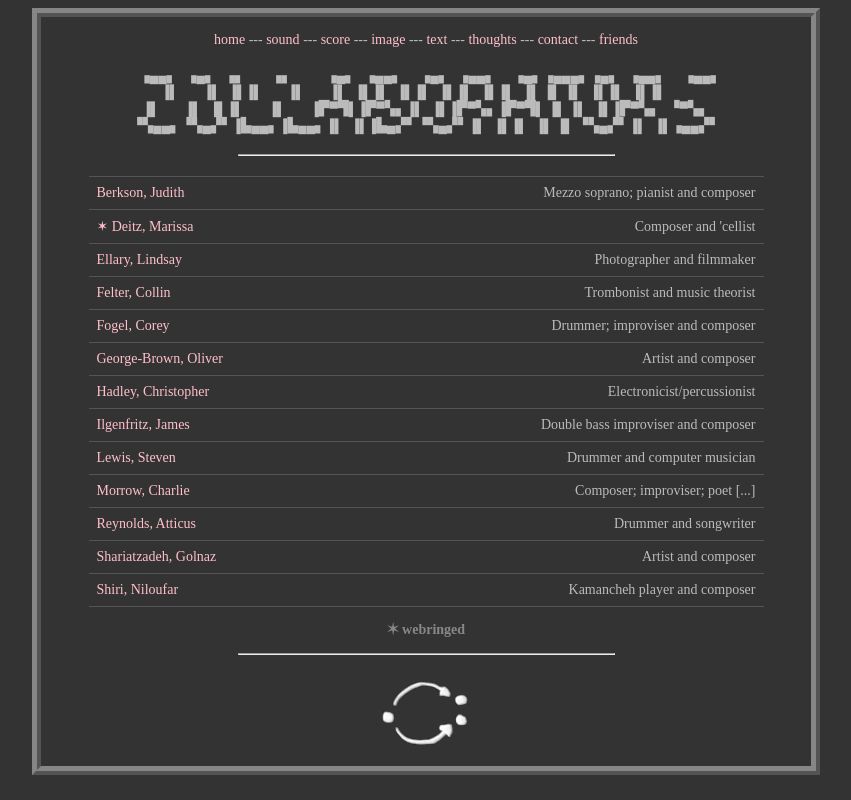
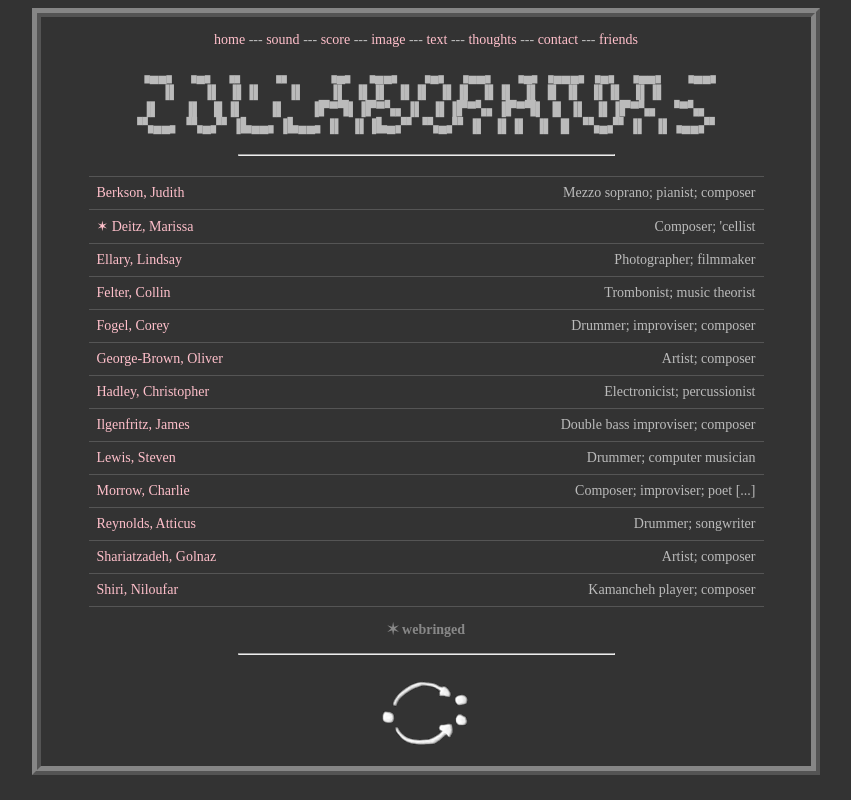
Before and after one commit to isaacotto/isaac-personal, an Eleventy site: page friends.html in a window 1280 px wide. Shown: the whole page, without its empty margins (214-1065 px from the left). Built offline with nearby package versions, Linux system fonts and the light colour scheme; Eleventy itself is replaced by a stand-in of ours; files that its build step writes are made by us from their sources; files whose address does not match are found by name; a web font is replaced by a local one.

Commit message:
merged with bedroom computer changes...

```diff
--- a/friends.html
+++ b/friends.html
@@ -46,47 +46,47 @@
     <tr>
         <td><a href="https://judithberkson.info/bio">Berkson, Judith</a></td>
         <td></td>
-        <td>Mezzo soprano; pianist and composer</td>
+        <td>Mezzo soprano; pianist; composer</td>
     </tr>
     <tr>
         <td><a href="https://marissadeitz.com/friends-collaborators/">✶ Deitz, Marissa</a></td>
         <td></td>
-        <td>Composer and 'cellist</td>
+        <td>Composer; 'cellist</td>
     </tr>
     <tr>
         <td><a href="https://lindsayellary.com/">Ellary, Lindsay</a></td>
         <td></td>
-        <td>Photographer and filmmaker</td>
+        <td>Photographer; filmmaker</td>
     </tr>
     <tr>
         <td><a href="https://www.collinfelter.com/">Felter, Collin</a></td>
         <td></td>
-        <td>Trombonist and music theorist</td>
+        <td>Trombonist; music theorist</td>
     <tr>
     <tr>
         <td><a href="https://coreyfogel.com/">Fogel, Corey</a></td>
         <td></td>
-        <td>Drummer; improviser and composer</td>
+        <td>Drummer; improviser; composer</td>
     </tr>
     <tr>
         <td><a href="https://olivergeorgebrown.com/">George-Brown, Oliver</a></td>
         <td></td>
-        <td>Artist and composer</td>
+        <td>Artist; composer</td>
     </tr>
     <tr>
         <td><a href="https://cchcchcch.com/">Hadley, Christopher</a></td>
         <td></td>
-        <td>Electronicist/percussionist</td>
+        <td>Electronicist; percussionist</td>
     </tr>
     <tr>
         <td><a href="https://www.james-ilgenfritz.com/">Ilgenfritz, James</a></td>
         <td></td>
-        <td>Double bass improviser and composer</td>
+        <td>Double bass improviser; composer</td>
     </tr>
     <tr>
         <td><a href="https://www.smlewisportfolio.com/">Lewis, Steven</a></td>
         <td></td>
-        <td>Drummer and computer musician</td>
+        <td>Drummer; computer musician</td>
     </tr>
     <tr>
         <td><a href="https://www.charliemorrow.com/">Morrow, Charlie</a></td>
@@ -96,17 +96,17 @@
     <tr>
         <td><a href="https://atticusreynoldsmusic.tumblr.com/">Reynolds, Atticus</a></td>
         <td></td>
-        <td>Drummer and songwriter</td>
+        <td>Drummer; songwriter</td>
     </tr>
     <tr>
         <td><a href="https://golnazshariatzadeh.com/">Shariatzadeh, Golnaz</a></td>
         <td></td>
-        <td>Artist and composer</td>
+        <td>Artist; composer</td>
     </tr>
     <tr>
         <td><a href="https://niloufarshiri.com/">Shiri, Niloufar</a></td>
         <td></td>
-        <td>Kamancheh player and composer</td>
+        <td>Kamancheh player; composer</td>
     </tr>
 </table>
 
```
Also changed, not shown: 2 other files.
